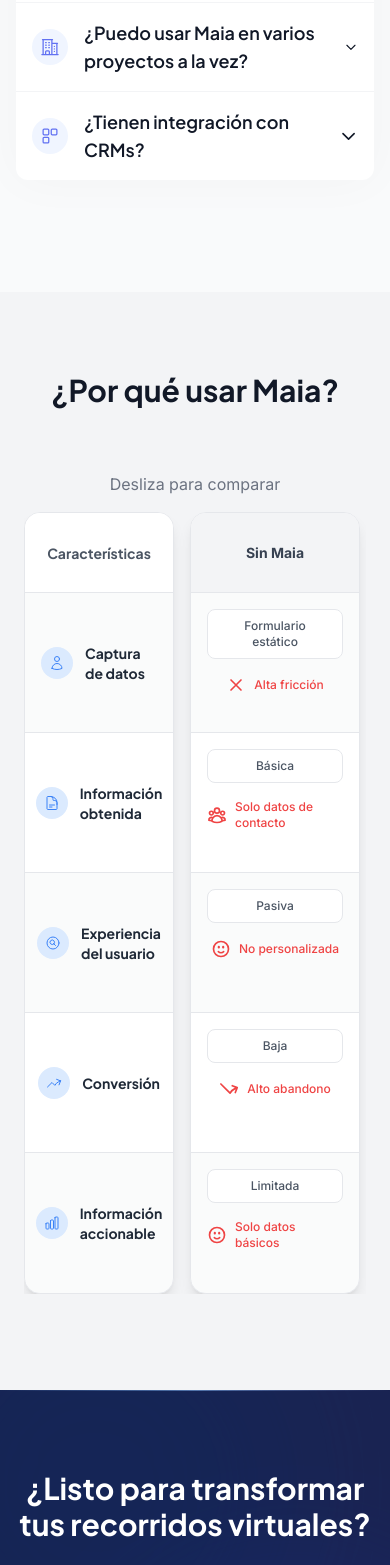
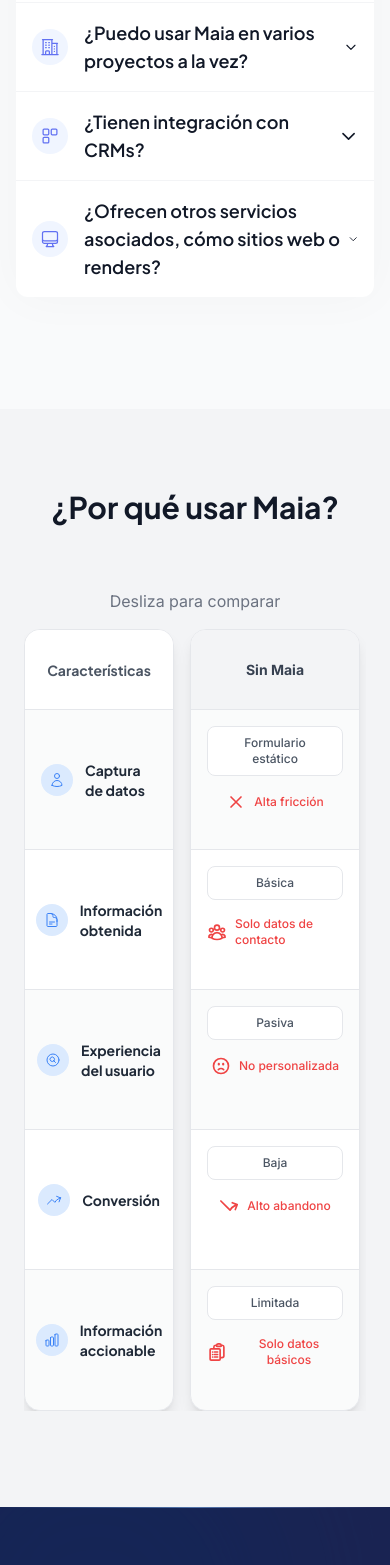
Before and after one commit to yosoyelfede/landing_maia, a Next.js app: page /como-funciona in a window 390 px wide. Shown: the part 3880-5445 px from the top of the page. Built offline with nearby package versions, Linux system fonts and the light colour scheme.

Commit message:
Change icon to clipboard for 'Solo datos básicos' in comparison table

```diff
--- a/app/como-funciona/page.jsx
+++ b/app/como-funciona/page.jsx
@@ -489,6 +489,24 @@
                     Estamos trabajando en eso, ¡cuéntanos cuál usas y podremos avanzar más rápido!
                   </div>
                 </AccordionItem>
+
+                <AccordionItem
+                  value="q10"
+                  title={
+                    <div className="flex items-center">
+                      <div className="mr-4 p-2 bg-primary-50 rounded-full">
+                        <svg xmlns="http://www.w3.org/2000/svg" fill="none" viewBox="0 0 24 24" strokeWidth={1.5} stroke="currentColor" className="w-5 h-5 text-primary-500">
+                          <path strokeLinecap="round" strokeLinejoin="round" d="M9 17.25v1.007a3 3 0 01-.879 2.122L7.5 21h9l-.621-.621A3 3 0 0115 18.257V17.25m6-12V15a2.25 2.25 0 01-2.25 2.25H5.25A2.25 2.25 0 013 15V5.25m18 0A2.25 2.25 0 0018.75 3H5.25A2.25 2.25 0 003 5.25m18 0V12a2.25 2.25 0 01-2.25 2.25H5.25A2.25 2.25 0 013 12V5.25" />
+                        </svg>
+                      </div>
+                      <span className="text-lg font-semibold text-gray-900">¿Ofrecen otros servicios asociados, cómo sitios web o renders?</span>
+                    </div>
+                  }
+                >
+                  <div className="pl-11 text-lg text-gray-600 leading-relaxed">
+                    Por supuesto, podemos ayudarte a desarrollar todo para potenciar tus recorridos y sitios al máximo, escríbenos y conversemos.
+                  </div>
+                </AccordionItem>
               </Accordion>
             </div>
           </div>
@@ -560,7 +578,7 @@
                           <div className="flex items-center">
                             <div className="w-8 h-8 sm:w-10 sm:h-10 md:w-14 md:h-14 rounded-full bg-blue-100 flex-shrink-0 flex items-center justify-center mr-3 sm:mr-4">
                               <svg xmlns="http://www.w3.org/2000/svg" fill="none" viewBox="0 0 24 24" strokeWidth={1.5} stroke="currentColor" className="w-4 h-4 sm:w-5 sm:h-5 md:w-7 md:h-7 text-blue-500">
-                                <path strokeLinecap="round" strokeLinejoin="round" d="M2.25 18L9 11.25l4.306 4.307a11.944 11.944 0 015.814-5.519l2.74-1.22m0 0l-5.94-2.28m5.94 2.28l-2.28 5.941" />
+                                <path strokeLinecap="round" strokeLinejoin="round" d="M2.25 18L9 11.25l4.306 4.307a11.95 11.95 0 015.814-5.519l2.74-1.22m0 0l-5.94-2.28m5.94 2.28l-2.28 5.941" />
                               </svg>
                             </div>
                             <h3 className="font-bold text-gray-800 text-sm sm:text-base md:text-lg lg:text-xl">Conversión</h3>
@@ -624,9 +642,9 @@
                             </div>
                             <div className="flex items-center justify-center">
                               <svg xmlns="http://www.w3.org/2000/svg" fill="none" viewBox="0 0 24 24" strokeWidth={2} stroke="currentColor" className="w-5 h-5 sm:w-6 sm:h-6 md:w-7 md:h-7 mr-2 text-red-500 flex-shrink-0">
-                                <path strokeLinecap="round" strokeLinejoin="round" d="M15.182 15.182a4.5 4.5 0 01-6.364 0M21 12a9 9 0 11-18 0 9 9 0 0118 0zM9.75 9.75c0 .414-.168.75-.375.75S9 10.164 9 9.75 9.168 9 9.375 9s.375.336.375.75zm-.375 0h.008v.015h-.008V9.75zm5.625 0c0 .414-.168.75-.375.75s-.375-.336-.375-.75.168-.75.375-.75.375.336.375.75zm-.375 0h.008v.015h-.008V9.75z" />
+                                <path strokeLinecap="round" strokeLinejoin="round" d="M15.182 16.318A4.486 4.486 0 0012.016 15a4.486 4.486 0 00-3.198 1.318M21 12a9 9 0 11-18 0 9 9 0 0118 0zM9.75 9.75c0 .414-.168.75-.375.75S9 10.164 9 9.75 9.168 9 9.375 9s.375.336.375.75zm-.375 0h.008v.015h-.008V9.75zm5.625 0c0 .414-.168.75-.375.75s-.375-.336-.375-.75.168-.75.375-.75.375.336.375.75zm-.375 0h.008v.015h-.008V9.75z" />
                               </svg>
-                              <span className="text-xs sm:text-sm md:text-base lg:text-lg text-red-500 font-medium">No personalizada</span>
+                              <span className="text-xs sm:text-sm md:text-base lg:text-lg text-red-500 font-medium text-center">No personalizada</span>
                             </div>
                           </div>
                         </div>
@@ -654,9 +672,9 @@
                             </div>
                             <div className="flex items-center justify-center">
                               <svg xmlns="http://www.w3.org/2000/svg" fill="none" viewBox="0 0 24 24" strokeWidth={2} stroke="currentColor" className="w-5 h-5 sm:w-6 sm:h-6 md:w-7 md:h-7 mr-2 text-red-500 flex-shrink-0">
-                                <path strokeLinecap="round" strokeLinejoin="round" d="M15.182 15.182a4.5 4.5 0 01-6.364 0M21 12a9 9 0 11-18 0 9 9 0 0118 0zM9.75 9.75c0 .414-.168.75-.375.75S9 10.164 9 9.75 9.168 9 9.375 9s.375.336.375.75zm-.375 0h.008v.015h-.008V9.75zm5.625 0c0 .414-.168.75-.375.75s-.375-.336-.375-.75.168-.75.375-.75.375.336.375.75zm-.375 0h.008v.015h-.008V9.75z" />
+                                <path strokeLinecap="round" strokeLinejoin="round" d="M9 12h3.75M9 15h3.75M9 18h3.75m3 .75H18a2.25 2.25 0 002.25-2.25V6.108c0-1.135-.845-2.098-1.976-2.192a48.424 48.424 0 00-1.123-.08m-5.801 0c-.065.21-.1.433-.1.664 0 .414.336.75.75.75h4.5a.75.75 0 00.75-.75 2.25 2.25 0 00-.1-.664m-5.8 0A2.251 2.251 0 0113.5 2.25H15c1.012 0 1.867.668 2.15 1.586m-5.8 0c-.376.023-.75.05-1.124.08C9.095 4.01 8.25 4.973 8.25 6.108V8.25m0 0H4.875c-.621 0-1.125.504-1.125 1.125v11.25c0 .621.504 1.125 1.125 1.125h9.75c.621 0 1.125-.504 1.125-1.125V9.375c0-.621-.504-1.125-1.125-1.125H8.25zM6.75 12h.008v.008H6.75V12zm0 3h.008v.008H6.75V15zm0 3h.008v.008H6.75V18z" />
                               </svg>
-                              <span className="text-xs sm:text-sm md:text-base lg:text-lg text-red-500 font-medium">Solo datos básicos</span>
+                              <span className="text-xs sm:text-sm md:text-base lg:text-lg text-red-500 font-medium text-center">Solo datos básicos</span>
                             </div>
                           </div>
                         </div>
@@ -682,7 +700,7 @@
                               <svg xmlns="http://www.w3.org/2000/svg" fill="none" viewBox="0 0 24 24" strokeWidth={2} stroke="currentColor" className="w-5 h-5 sm:w-6 sm:h-6 md:w-7 md:h-7 mr-2 text-green-400 flex-shrink-0">
                                 <path strokeLinecap="round" strokeLinejoin="round" d="M4.5 12.75l6 6 9-13.5" />
                               </svg>
-                              <span className="text-xs sm:text-sm md:text-base lg:text-lg text-green-400 font-medium">Sin fricción</span>
+                              <span className="text-xs sm:text-sm md:text-base lg:text-lg text-green-400 font-medium text-center">Sin fricción</span>
                             </div>
                           </div>
                         </div>
@@ -697,7 +715,7 @@
                               <svg xmlns="http://www.w3.org/2000/svg" fill="none" viewBox="0 0 24 24" strokeWidth={2} stroke="currentColor" className="w-5 h-5 sm:w-6 sm:h-6 md:w-7 md:h-7 mr-2 text-green-400 flex-shrink-0">
                                 <path strokeLinecap="round" strokeLinejoin="round" d="M9 12.75L11.25 15 15 9.75M21 12a9 9 0 11-18 0 9 9 0 0118 0z" />
                               </svg>
-                              <span className="text-xs sm:text-sm md:text-base lg:text-lg text-green-400 font-medium">Datos + insights</span>
+                              <span className="text-xs sm:text-sm md:text-base lg:text-lg text-green-400 font-medium text-center">Datos + insights</span>
                             </div>
                           </div>
                         </div>
@@ -712,7 +730,7 @@
                               <svg xmlns="http://www.w3.org/2000/svg" fill="none" viewBox="0 0 24 24" strokeWidth={2} stroke="currentColor" className="w-5 h-5 sm:w-6 sm:h-6 md:w-7 md:h-7 mr-2 text-green-400 flex-shrink-0">
                                 <path strokeLinecap="round" strokeLinejoin="round" d="M15.182 15.182a4.5 4.5 0 01-6.364 0M21 12a9 9 0 11-18 0 9 9 0 0118 0zM9.75 9.75c0 .414-.168.75-.375.75S9 10.164 9 9.75 9.168 9 9.375 9s.375.336.375.75zm-.375 0h.008v.015h-.008V9.75zm5.625 0c0 .414-.168.75-.375.75s-.375-.336-.375-.75.168-.75.375-.75.375.336.375.75zm-.375 0h.008v.015h-.008V9.75z" />
                               </svg>
-                              <span className="text-xs sm:text-sm md:text-base lg:text-lg text-green-400 font-medium">Adaptada al visitante</span>
+                              <span className="text-xs sm:text-sm md:text-base lg:text-lg text-green-400 font-medium text-center">Adaptada al visitante</span>
                             </div>
                           </div>
                         </div>
@@ -727,7 +745,7 @@
                               <svg xmlns="http://www.w3.org/2000/svg" fill="none" viewBox="0 0 24 24" strokeWidth={2} stroke="currentColor" className="w-5 h-5 sm:w-6 sm:h-6 md:w-7 md:h-7 mr-2 text-green-400 flex-shrink-0">
                                 <path strokeLinecap="round" strokeLinejoin="round" d="M2.25 18L9 11.25l4.306 4.307a11.95 11.95 0 015.814-5.519l2.74-1.22m0 0l-5.94-2.28m5.94 2.28l-2.28 5.941" />
                               </svg>
-                              <span className="text-xs sm:text-sm md:text-base lg:text-lg text-green-400 font-medium">Menos abandono</span>
+                              <span className="text-xs sm:text-sm md:text-base lg:text-lg text-green-400 font-medium text-center">Menos abandono</span>
                             </div>
                           </div>
                         </div>
@@ -742,7 +760,7 @@
                               <svg xmlns="http://www.w3.org/2000/svg" fill="none" viewBox="0 0 24 24" strokeWidth={2} stroke="currentColor" className="w-5 h-5 sm:w-6 sm:h-6 md:w-7 md:h-7 mr-2 text-green-400 flex-shrink-0">
                                 <path strokeLinecap="round" strokeLinejoin="round" d="M3.75 13.5l10.5-11.25L12 10.5h8.25L9.75 21.75 12 13.5H3.75z" />
                               </svg>
-                              <span className="text-xs sm:text-sm md:text-base lg:text-lg text-green-400 font-medium">Inteligencia comercial</span>
+                              <span className="text-xs sm:text-sm md:text-base lg:text-lg text-green-400 font-medium text-center">Inteligencia comercial</span>
                             </div>
                           </div>
                         </div>
--- a/components/KeyValues.jsx
+++ b/components/KeyValues.jsx
@@ -1,6 +1,7 @@
 'use client';
 
 import { getAssetPath } from '../lib/assetUtils';
+import Link from 'next/link';
 
 export default function KeyValues() {
   return (
@@ -12,10 +13,20 @@
               visitas en ventas
             </span>
           </h2>
-          <p className="text-xl text-gray-600">
+          <p className="text-xl text-gray-600 mb-8">
             Transformamos tus recorridos virtuales en experiencias interactivas
             guiadas por IA, donde los compradores pueden explorar proyectos sin depender de un ejecutivo.
           </p>
+
+          {/* Botón CTA hacia la página de cómo funciona */}
+          <div className="flex justify-center mb-16">
+            <Link
+              href="/como-funciona"
+              className="inline-flex items-center justify-center px-8 py-4 bg-primary-600 text-white rounded-xl text-lg font-medium transition-all duration-300 shadow-soft hover:shadow-strong transform hover:-translate-y-1 hover:bg-primary-700 focus:outline-none focus:ring-2 focus:ring-primary-600 focus:ring-offset-2"
+            >
+              Conoce cómo funciona
+            </Link>
+          </div>
         </div>
 
         {/* Feature 1 - Imagen a la izquierda */}
```
